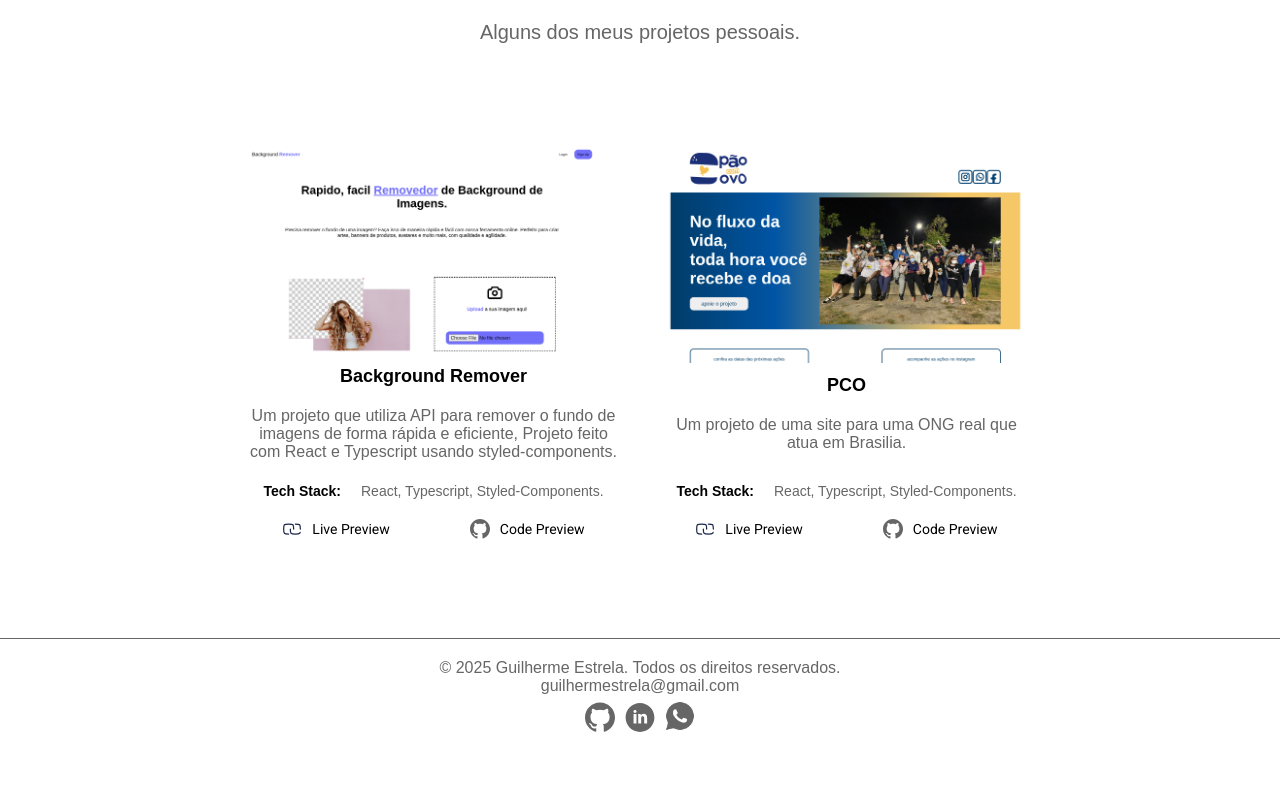
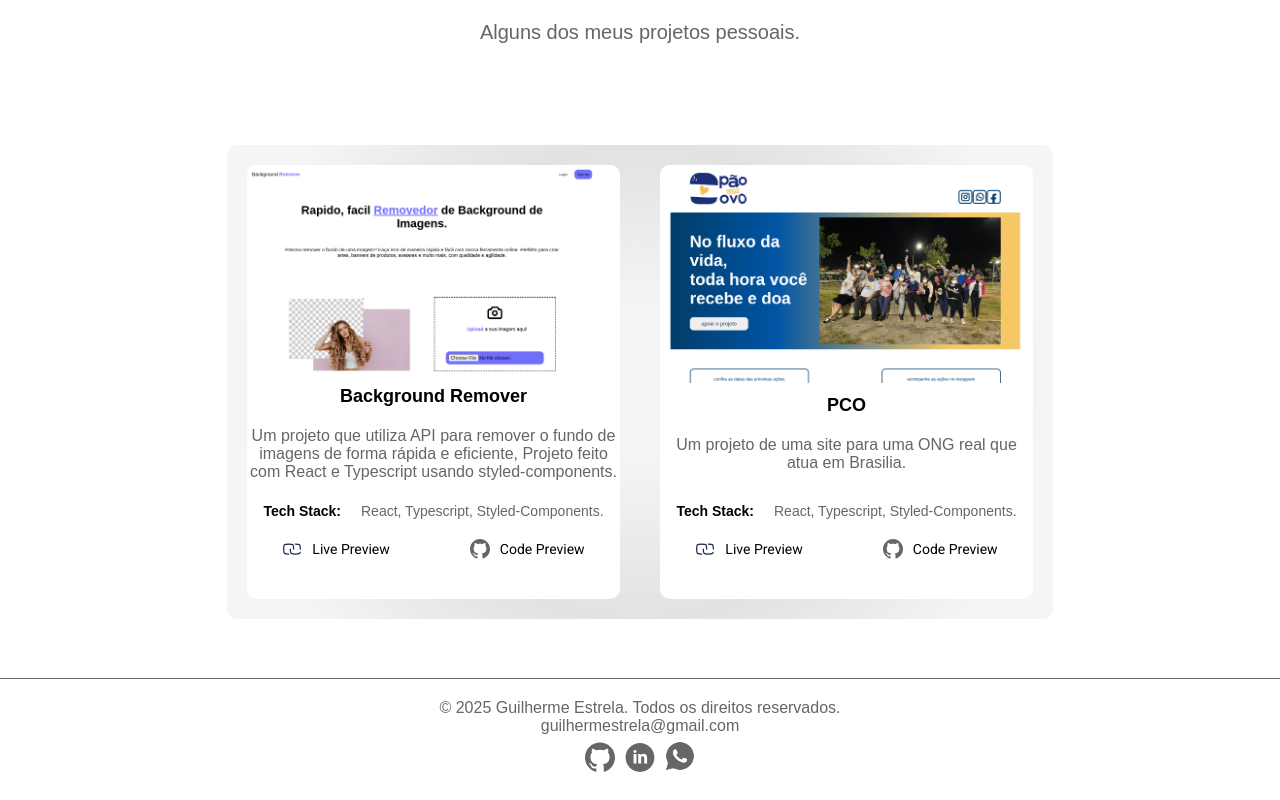
Before and after one commit to guiestrela/portfolioWebDev, a React (Vite) app: page / in a window 1280 px wide. Shown: the part 1595-2395 px from the top of the page. Before the commit the page ends 2355 px from the top, so only its background shows below. Built offline with nearby package versions, Linux system fonts and the light colour scheme.

Commit message:
style(ProjectsGrid): Improve component styles
- Added background to ProjectGrid
- Added border-radius to images
- Improved padding and spacing
- Added radial gradient background
- Updated DivFlex interface

```diff
--- a/src/assets/components/ProjectsGrid/index.tsx
+++ b/src/assets/components/ProjectsGrid/index.tsx
@@ -60,7 +60,11 @@ function ProjectGrid(){
 
                 <DivFlex
                     flexdirection="row"
-                    gap="40px">
+                    paddingTotal="20px 20px"
+                    gap="40px"
+                    borderradius="10px"
+                    background="radial-gradient(circle,#F5F5F5 15%, #E2E2E2 50%, #F5F5F5 85%)">
+
                     {/* projeto background remover */}
 
                 <DivFlex
@@ -68,9 +72,12 @@ function ProjectGrid(){
                         backgroundColor="#FFFFFF"
                         flexdirection="column"
                         paddingbottom="40px"
+                        borderradius="10px"
                         >
                         <DivFlexImage>
-                            <Img src={BackGroundRemover}/>
+                            <Img
+                                borderradius="10px"
+                                src={BackGroundRemover}/>
                         </DivFlexImage>
                         <DivContainerText
                             flexdirection="column"
@@ -179,12 +186,15 @@ function ProjectGrid(){
 
                     <DivFlex
                         width="373px"
+                        borderradius="10px"
                         backgroundColor="#FFFFFF"
                         flexdirection="column"
                         paddingbottom="40px"
                         >
                         <DivFlexImage>
-                            <Img src={Pco}/>
+                            <Img
+                                borderradius="10px"
+                                src={Pco}/>
                         </DivFlexImage>
                         <DivContainerText
                             flexdirection="column"
--- a/src/uiKit.ts
+++ b/src/uiKit.ts
@@ -17,6 +17,7 @@ interface DivFlexType {
     border?: string
     borderradius?: string
     maxwidth?: string
+    background?: string
     backgroundColor?: string
     backgroundimage?: string
     backgroundrepeat?: string
@@ -68,6 +69,7 @@ export const DivFlex = styled.div<DivFlexType>`
     border: ${props => props.border ? props.border : ""};
     border-radius: ${props => props.borderradius ? props.borderradius : ""};
     gap: ${props => props.gap ? props.gap : ""};
+    background: ${props => props.background ? props.background : ""};
     background-color: ${props => props.backgroundColor ? props.backgroundColor : ""};
     background-image: ${props => props.backgroundimage ? props.backgroundimage : ""};
     background-repeat: ${props => props.backgroundrepeat ? props.backgroundrepeat : ""};
```
